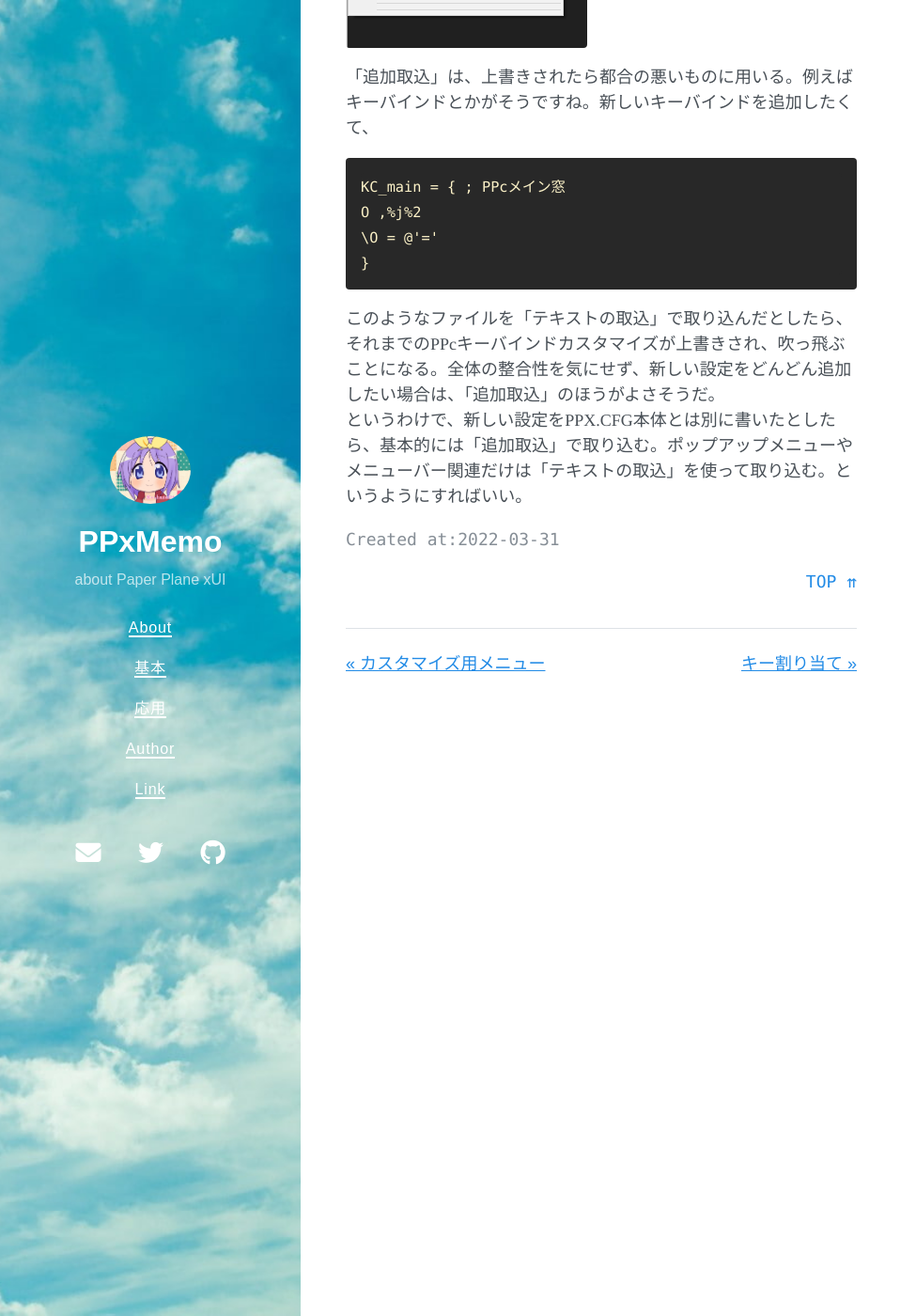
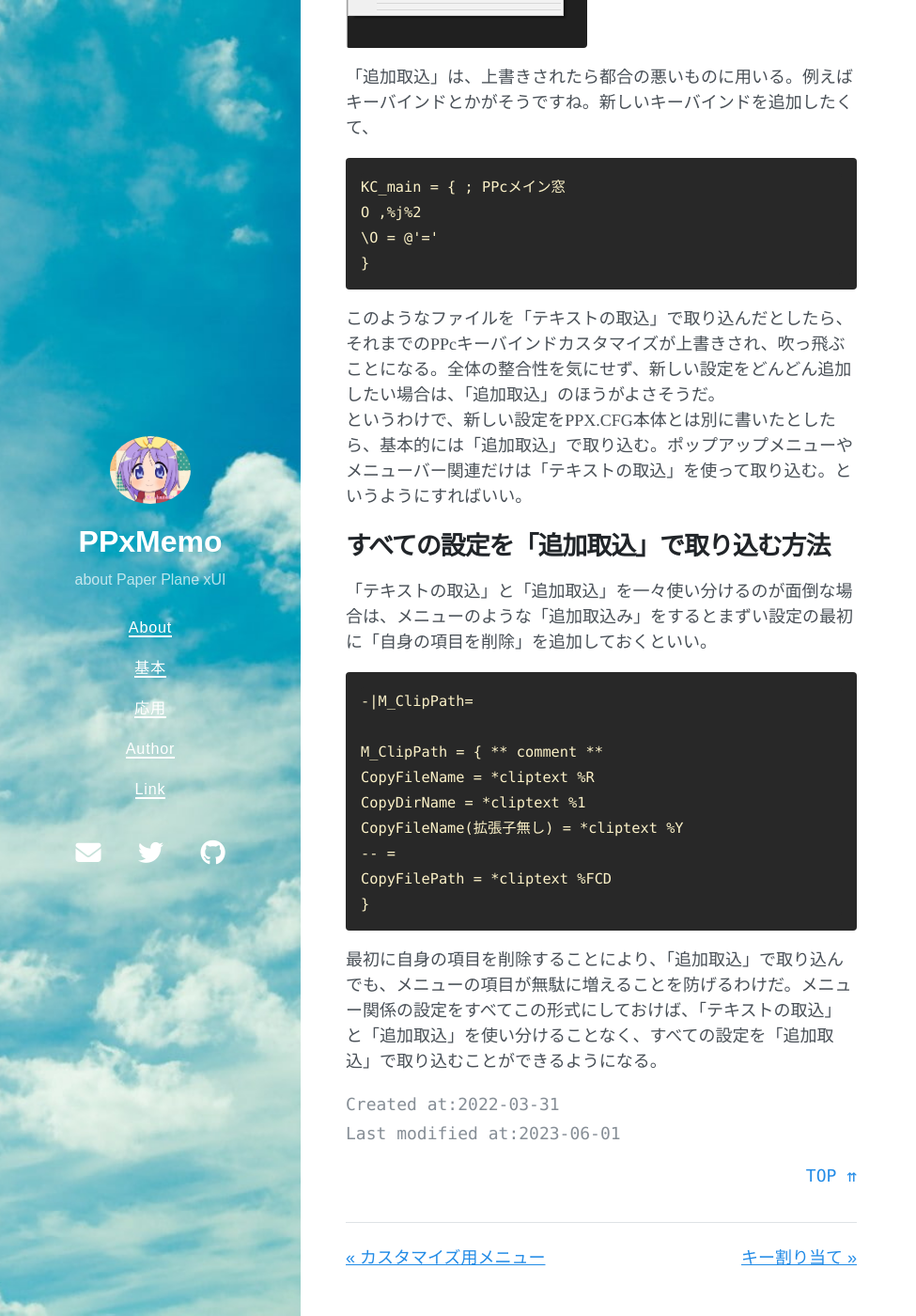
Before and after one commit to tukasa/ppxmemo, a Jekyll site: the page built from my_collections/_basic/cust03.md, in a window 1280 px wide and 1400 px high, scrolled down 3017 px. Shown: the whole window at 94% size, without its empty margins (0-975 px from the left). Built offline with Jekyll 4.4.1, drawn with Linux system fonts in a browser that asks for light colours; nearby versions of some CDN libraries.

Commit message:
自身の設定を削除する方法追加

````diff
--- a/my_collections/_basic/cust03.md
+++ b/my_collections/_basic/cust03.md
@@ -2,7 +2,7 @@
 title: 取り込み方法の違い
 part: カスタマイズ
 created_at: 2022-03-31
-last_modified_at:
+last_modified_at: 2023-06-01
 ---
 
 PPxの設定を取り込む方法には
@@ -89,3 +89,21 @@ O ,%j%2
 
 このようなファイルを「テキストの取込」で取り込んだとしたら、それまでのPPcキーバインドカスタマイズが上書きされ、吹っ飛ぶことになる。全体の整合性を気にせず、新しい設定をどんどん追加したい場合は、「追加取込」のほうがよさそうだ。
 というわけで、新しい設定をPPX.CFG本体とは別に書いたとしたら、基本的には「追加取込」で取り込む。ポップアップメニューやメニューバー関連だけは「テキストの取込」を使って取り込む。というようにすればいい。
+
+## すべての設定を「追加取込」で取り込む方法
+
+「テキストの取込」と「追加取込」を一々使い分けるのが面倒な場合は、メニューのような「追加取込み」をするとまずい設定の最初に「自身の項目を削除」を追加しておくといい。
+
+```text
+-|M_ClipPath=
+
+M_ClipPath = { ** comment **
+CopyFileName = *cliptext %R
+CopyDirName = *cliptext %1
+CopyFileName(拡張子無し) = *cliptext %Y
+-- =
+CopyFilePath = *cliptext %FCD
+}
+```
+
+最初に自身の項目を削除することにより、「追加取込」で取り込んでも、メニューの項目が無駄に増えることを防げるわけだ。メニュー関係の設定をすべてこの形式にしておけば、「テキストの取込」と「追加取込」を使い分けることなく、すべての設定を「追加取込」で取り込むことができるようになる。
````
